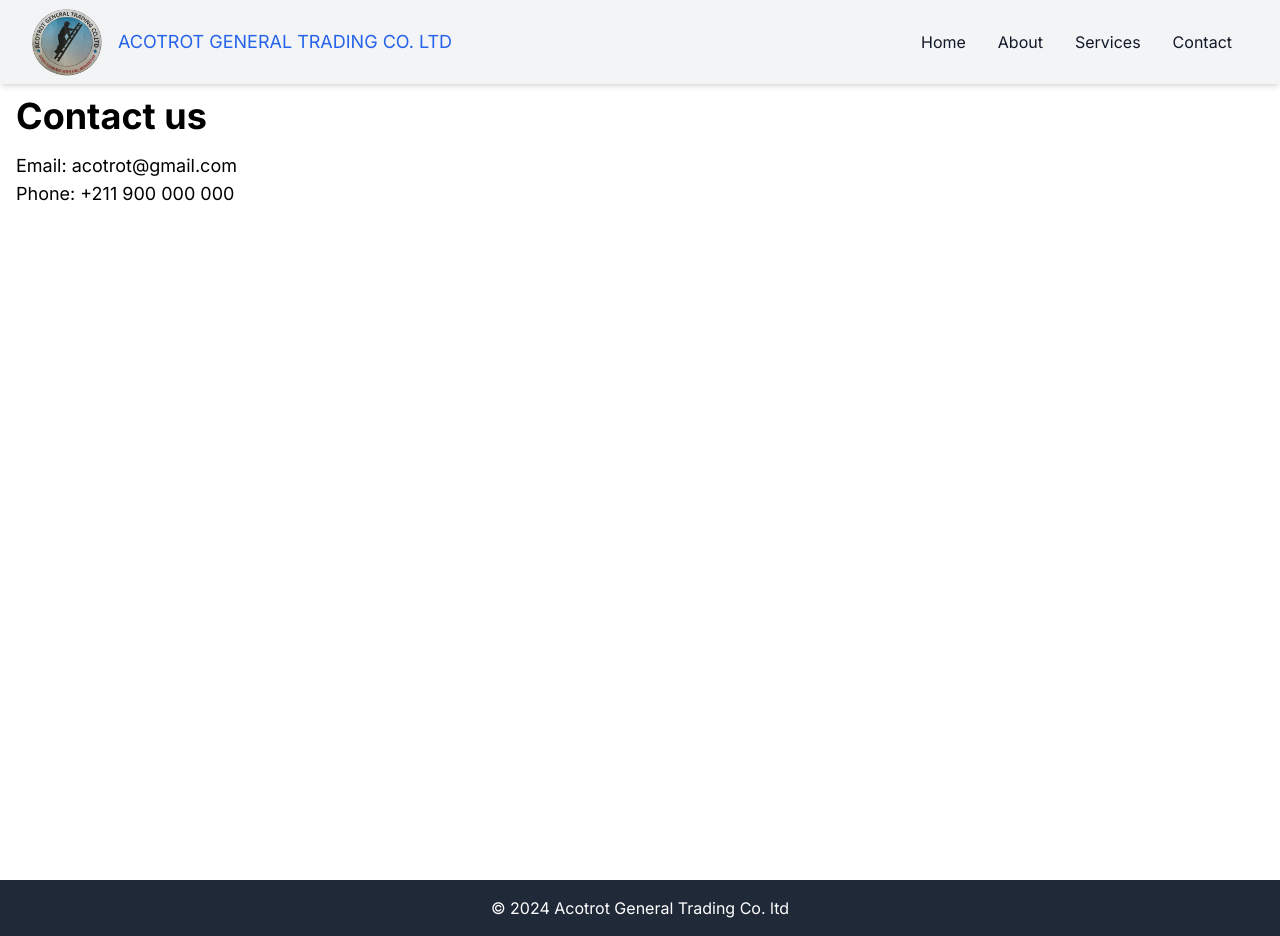
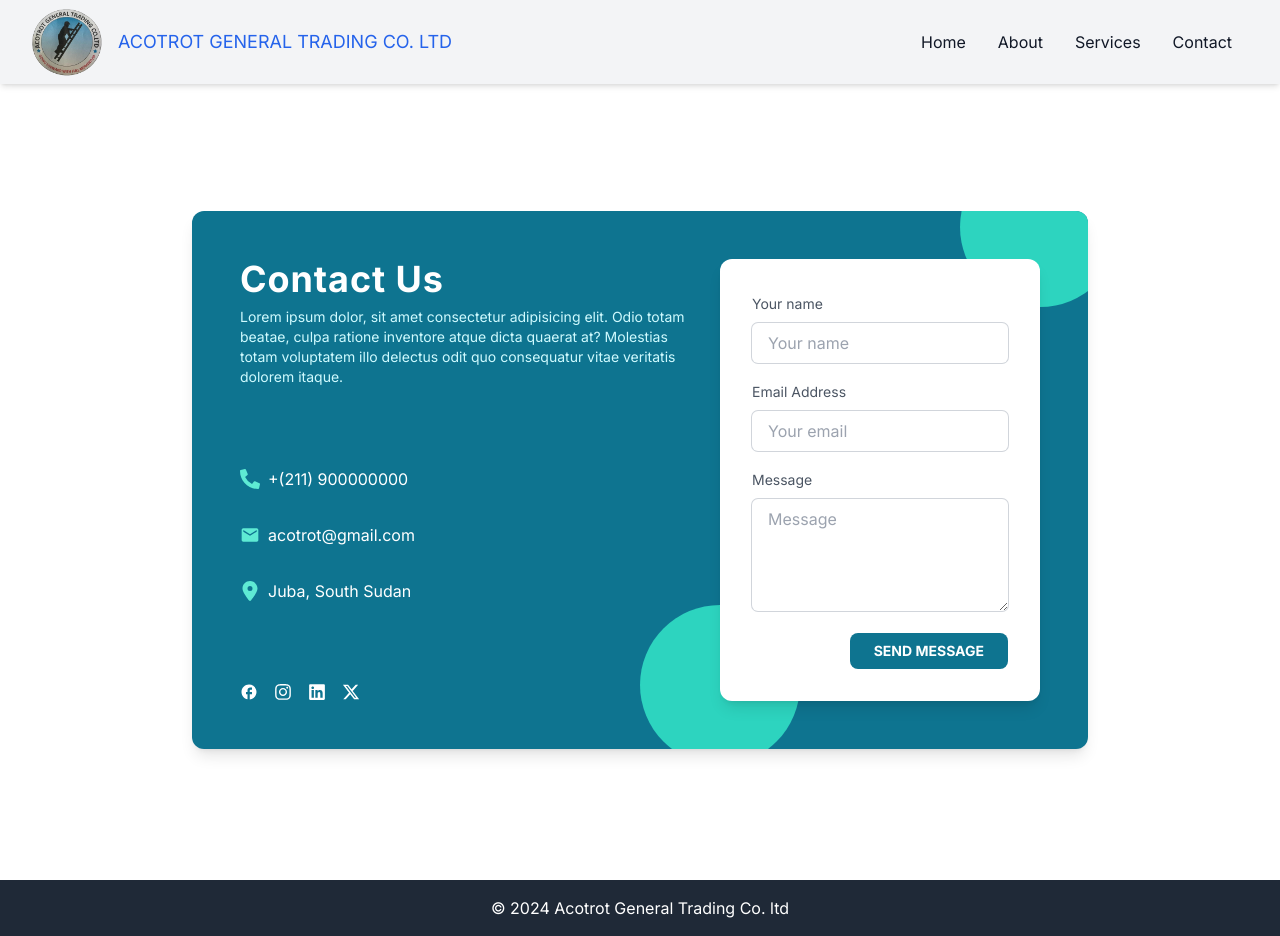
Before and after one commit to SanMajur/acotrot-general, a Next.js app: page /contact in a window 1280 px wide. Built offline with nearby package versions, Linux system fonts and the light colour scheme.

Commit message:
added contact form

```diff
--- a/app/components/Carousel.tsx
+++ b/app/components/Carousel.tsx
@@ -72,7 +72,7 @@ const Carousel: React.FC<CarouselProps> = ({ slides, parentWidth }) => {
   }, [nextSlide]);
   return (
     <div className="h-full relative ">
-      <div className=" absolute z-30 w-full h-full bg-black/80 group ">
+      <div className=" absolute z-30 w-full h-full bg-black/50 group ">
         <div
           style={{ transform: "translate(0, -50%)" }}
           className="hidden group-hover:flex justify-center items-center absolute top-[50%] rounded-full bg-white/50 hover:bg-gray-800 hover:text-gray-300 hover:ring-2 left-8 md:left-12 lg:left-24 text-5xl text-black z-10 cursor-pointer "
--- a/app/contact/page.tsx
+++ b/app/contact/page.tsx
@@ -1,13 +1,87 @@
 import React from "react";
+import { FaInstagram, FaLinkedin, FaPhone, FaPhoneAlt } from "react-icons/fa";
+import { FaLocationDot, FaXTwitter } from "react-icons/fa6";
+import { MdEmail, MdFacebook } from "react-icons/md";
 
 export default function Contact() {
   return (
-    <div className="min-h-screen flex flex-col">
-      <main className="flex-grow container mx-auto p-4">
-        <h1 className="text-4xl font-bold mb-4">Contact us</h1>
-        <p className="text-lg">Email: acotrot@gmail.com</p>
-        <p className="text-lg">Phone: +211 900 000 000</p>
-      </main>
+    <div className="min-h-screen flex w-full justify-center items-center">
+      <div className="flex flex-col md:flex-row md:space-x-6 md:space-y-0 space-y-6 bg-cyan-700 w-full max-w-4xl p-8 md:p-12 md:rounded-xl shadow-lg text-white overflow-hidden">
+        <div className="flex flex-col space-y-8 justify-between">
+          <div className="">
+            <h2 className="font-bold text-4xl tracking-wide">Contact Us</h2>
+            <p className="pt-2 text-cyan-100 text-sm">
+              Lorem ipsum dolor, sit amet consectetur adipisicing elit. Odio
+              totam beatae, culpa ratione inventore atque dicta quaerat at?
+              Molestias totam voluptatem illo delectus odit quo consequatur
+              vitae veritatis dolorem itaque.
+            </p>
+          </div>
+          <div className="flex flex-col space-y-8">
+            <div className="inline-flex space-x-2 items-center">
+              <FaPhoneAlt className="text-teal-300 text-xl" />
+              <span className="">+(211) 900000000</span>
+            </div>
+            <div className="inline-flex space-x-2 items-center">
+              <MdEmail className="text-teal-300 text-xl" />
+              <span className="">acotrot@gmail.com</span>
+            </div>
+            <div className="inline-flex space-x-2 items-center">
+              <FaLocationDot className="text-teal-300 text-xl" />
+              <span className="">Juba, South Sudan</span>
+            </div>
+          </div>
+          <div className="flex space-x-4 text-lg">
+            <MdFacebook />
+            <FaInstagram />
+            <FaLinkedin />
+            <FaXTwitter />
+          </div>
+        </div>
+        <div className="relative">
+          <div className="absolute z-0 w-40 h-40 bg-teal-400 rounded-full -right-20 -top-28"></div>
+          <div className="absolute z-0 w-40 h-40 bg-teal-400 rounded-full -left-20 -bottom-16"></div>
+          <div className="relative z-10 bg-white rounded-xl shadow-lg p-8 text-gray-600 md:w-80">
+            <form action="" className="flex flex-col space-y-4">
+              <div className="">
+                <label htmlFor="" className="text-sm">
+                  Your name
+                </label>
+                <input
+                  type="text"
+                  placeholder="Your name"
+                  className="mt-2 ring-1 ring-gray-300 w-full rounded-md px-4 py-2 outline-none focus:ring-2 focus:ring-teal-300"
+                />
+              </div>
+              <div className="">
+                <label htmlFor="" className="text-sm">
+                  Email Address
+                </label>
+
+                <input
+                  type="text"
+                  placeholder="Your email"
+                  className="mt-2 ring-1 ring-gray-300 w-full rounded-md px-4 py-2 outline-none focus:ring-2 focus:ring-teal-300"
+                />
+              </div>
+              <div className="">
+                <label htmlFor="" className="text-sm">
+                  Message
+                </label>
+
+                <textarea
+                  placeholder="Message"
+                  className="mt-2 ring-1 ring-gray-300 w-full rounded-md px-4 py-2 outline-none focus:ring-2 focus:ring-teal-300"
+                  rows={4}
+                ></textarea>
+              </div>
+              <button className="inline-block self-end bg-cyan-700 text-white font-bold rounded-lg px-6 py-2 uppercase text-sm">
+                Send Message
+              </button>
+            </form>
+          </div>
+        </div>
+      </div>
     </div>
   );
 }
--- a/app/layout.tsx
+++ b/app/layout.tsx
@@ -18,7 +18,7 @@ export default function RootLayout({
 }>) {
   return (
     <html lang="en">
-      <body className={inter.className}>
+      <body className={`antialiased ${inter.className}`}>
         <Navbar />
         <div className="mt-20">{children}</div>
         <Footer />
--- a/app/page.tsx
+++ b/app/page.tsx
@@ -4,7 +4,7 @@ import Hero from "./components/Hero";
 export default function Home() {
   return (
     <div className="min-h-screen flex flex-col">
-      <Hero autoSlide={true} />
+      <Hero />
     </div>
   );
 }
```
